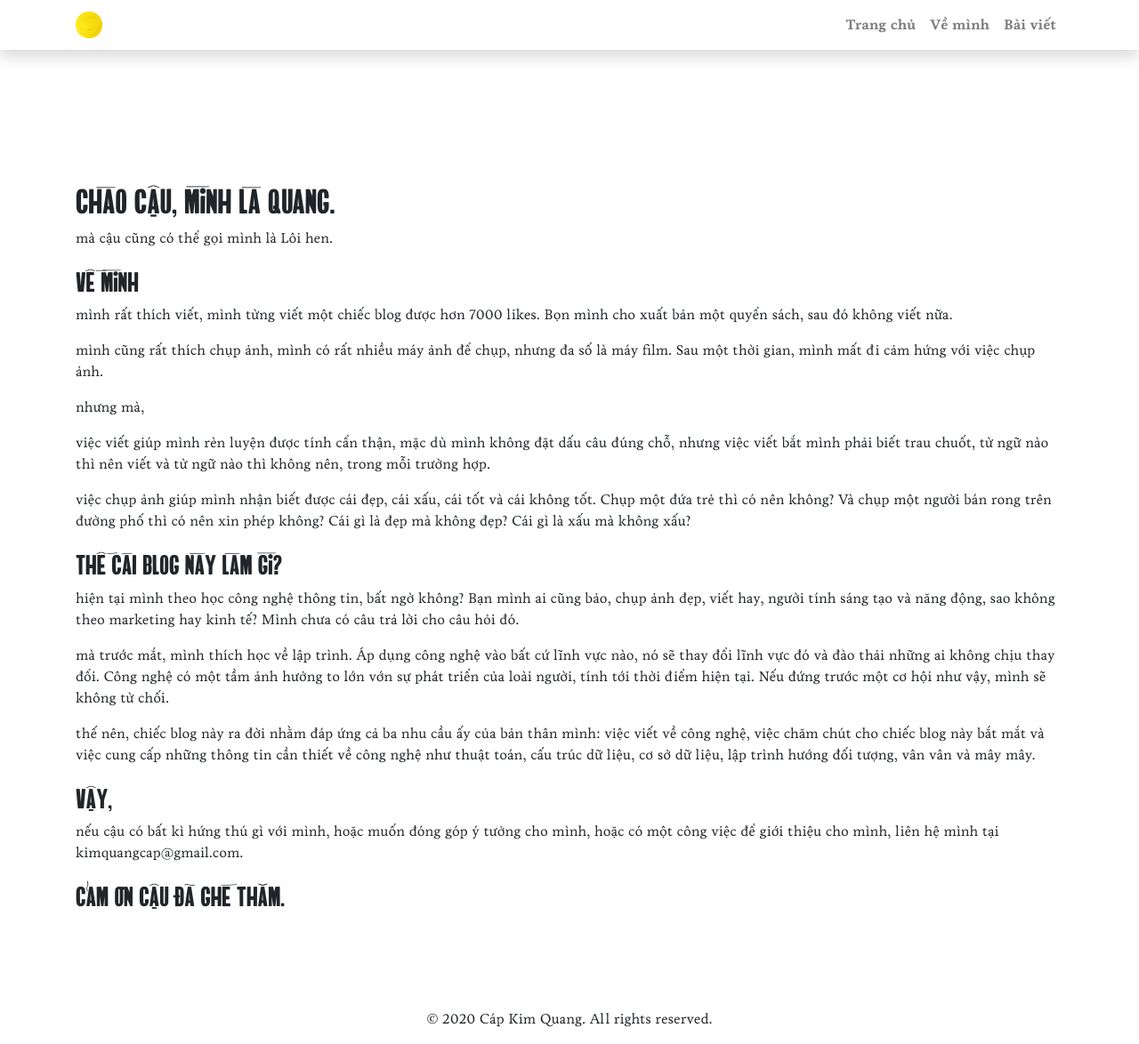
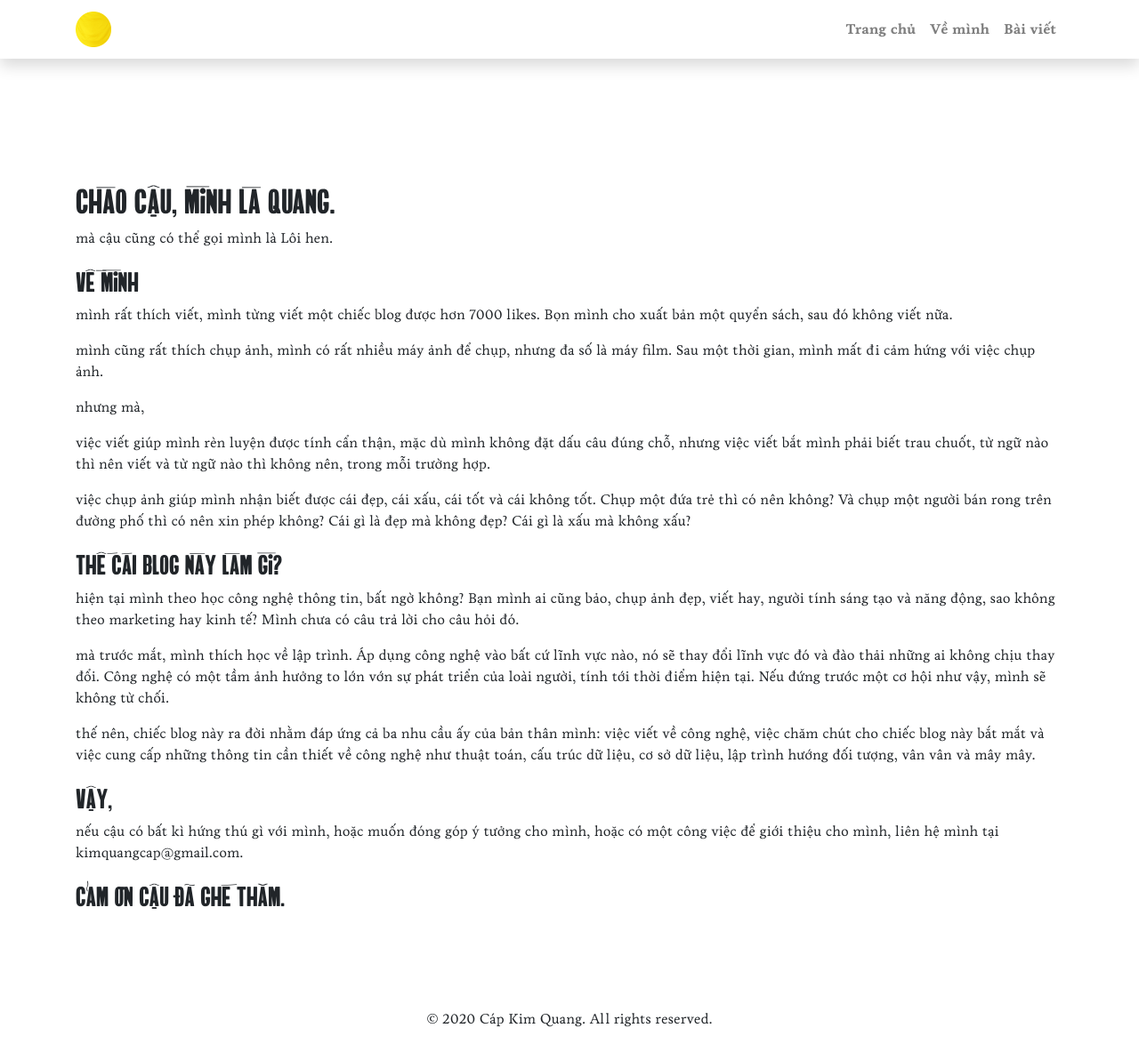
Before and after one commit to capkimquang/capkimquang.github.io, a Jekyll site: the page built from index.md, in a window 1280 px wide and 1174 px high. Shown: the whole window at 89% size. Built offline with Jekyll 4.4.1, drawn with Linux system fonts in a browser that asks for light colours.

Commit message:
edit favicon size

```diff
--- a/_includes/header.html
+++ b/_includes/header.html
@@ -3,7 +3,7 @@
   <!-- Navigation bar -->
   <div class="container">
     <a class="navbar-brand" href="/">
-      <img src="/images/navigation-bar/icon.png" width="30" height="30" class="d-inline-block align-top" alt="" loading="lazy">
+      <img src="/images/navigation-bar/icon.png" width="40" height="40" class="d-inline-block align-top" alt="" loading="lazy">
     </a>
 <!--     <button class="navbar-toggler"
             type="button"
```
